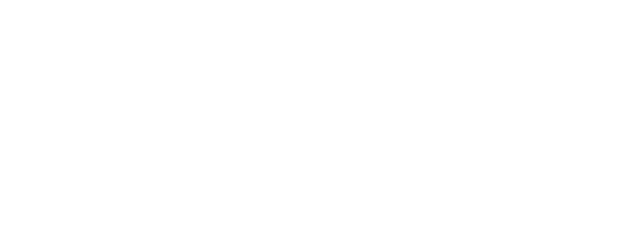
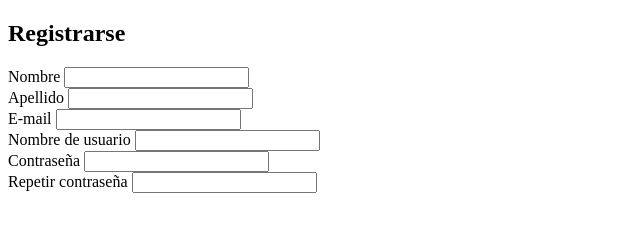
Before and after one commit to Ceci-Fernandez/TP-Integerador-SegundaParte-js-2025, a plain HTML site: page html/registro.html in a window 1280 px wide. Shown: the whole page, without its empty margins (0-640 px from the left). Drawn offline with Linux system fonts and the light colour scheme.

Commit message:
se agrego section

```diff
--- a/html/registro.html
+++ b/html/registro.html
@@ -8,10 +8,34 @@
 <body>
     <main>
         <form class="regis" action="">
-            <section></section>
-        </form>
-      <form class="registro" action="">
-            <section></section>
+        <section class="registro__datos">
+                <h2 class="registro__titulo">Registrarse</h2>
+                <div class="registro__formulario">
+                    <label for="nombre" class="registro__label">Nombre</label>
+                    <input type="text" id="nombre" name="nombre" class="registro__input" required>
+                    <div id="nombre-error" class="error-message hidden"></div>
+
+                    <label for="apellido" class="registro__label">Apellido</label>
+                    <input type="text" id="apellido" name="apellido" class="registro__input" required>
+                    <div id="apellido-error" class="error-message hidden"></div>
+
+                    <label for="email" class="registro__label">E-mail</label>
+                    <input type="email" id="email" name="email" class="registro__input" required>
+                    <div id="email-error" class="error-message hidden"></div>
+
+                    <label for="usuario" class="registro__label">Nombre de usuario</label>
+                    <input type="text" id="usuario" name="usuario" class="registro__input" required>
+                    <div id="usuario-error" class="error-message hidden"></div>
+
+                    <label for="password" class="registro__label">Contraseña</label>
+                    <input type="password" id="password" name="password" class="registro__input" required>
+                    <div id="password-error" class="error-message hidden"></div>
+
+                    <label for="confirmarPassword" class="registro__label">Repetir contraseña</label>
+                    <input type="password" id="confirmarPassword" name="confirmarPassword" class="registro__input" required>
+                    <div id="confirmar-error" class="error-message hidden"></div>
+                </div>
+            </section>
         </form>
 </body>
 </html>
```
